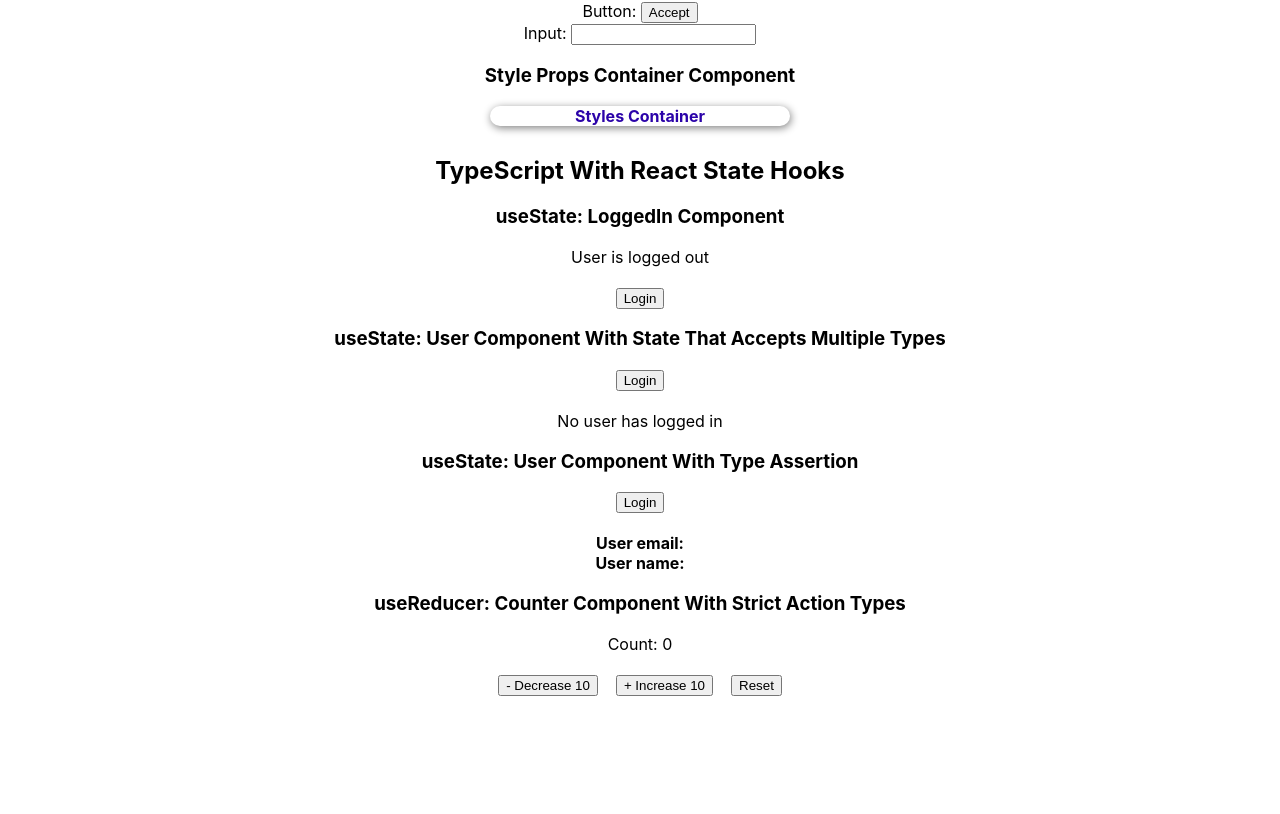
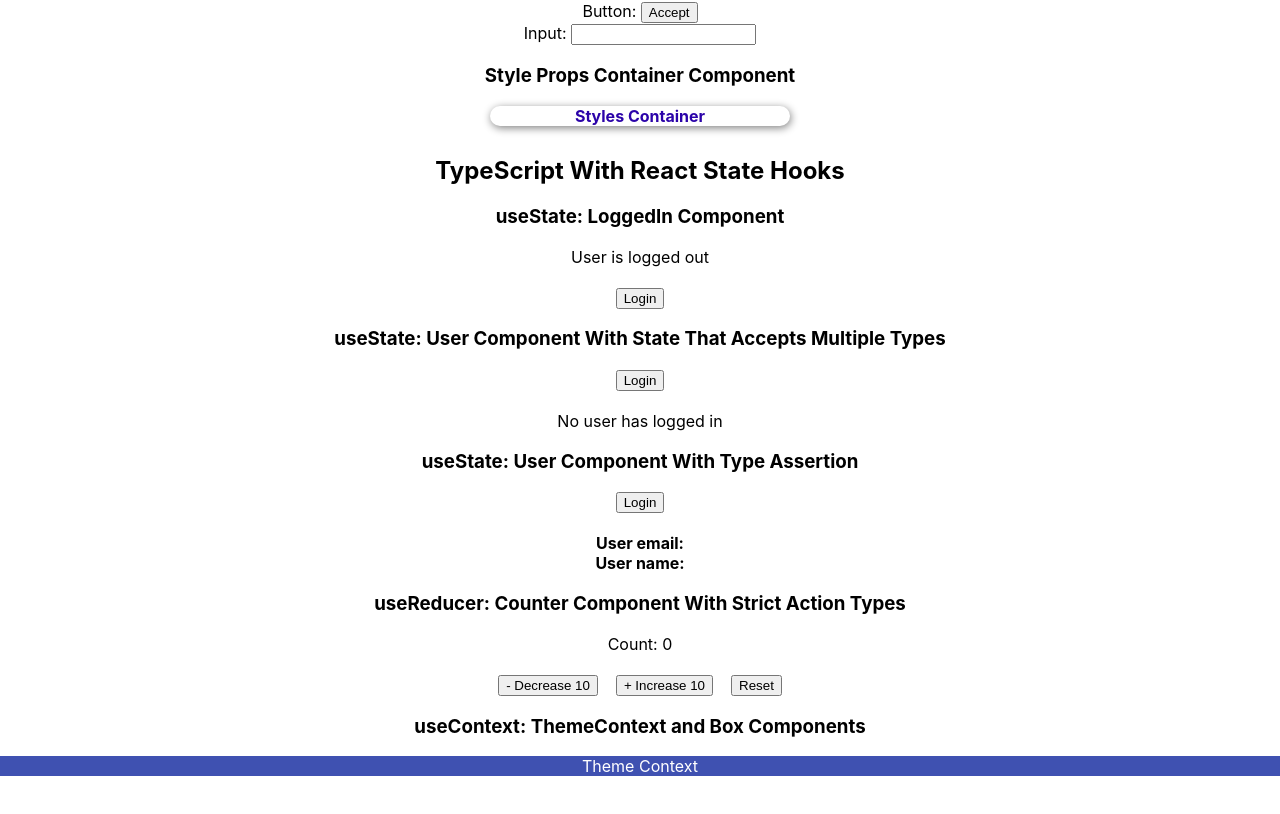
Before and after one commit to rodmor59/react-typescript-demo, a React (Create React App) app: page / in a window 1280 px wide. Shown: the part 782-1596 px from the top of the page. Before the commit the page ends 1528 px from the top, so only its background shows below. Built offline with nearby package versions, Linux system fonts and the light colour scheme; the HTML template or start-up script is replaced by a standard one.

Commit message:
Add Demo Context Hook

```diff
--- a/src/App.tsx
+++ b/src/App.tsx
@@ -1,4 +1,5 @@
 import './App.css';
+import DemoTypeScriptContextHook from './components/DemoTypeScriptContextHook';
 import DemoTypeScriptProps from './components/DemoTypeScriptProps';
 import DemoTypeScriptStateHooks from './components/DemoTypeScriptStateHooks';
 
@@ -7,6 +8,7 @@
         <h1>React TypeScript Demo</h1>
         <DemoTypeScriptProps />
         <DemoTypeScriptStateHooks />
+        <DemoTypeScriptContextHook />
     </div>
 }
 
--- /dev/null
+++ b/src/components/DemoTypeScriptContextHook.tsx
@@ -0,0 +1,11 @@
+import Box from "./context/Box";
+import { ThemeContextProvider } from "./context/ThemeContext";
+
+export default function DemoTypeScriptContextHook () {
+    return <div>
+        <h3>useContext: ThemeContext and Box Components</h3>
+        <ThemeContextProvider>
+            <Box />
+        </ThemeContextProvider>
+    </div>
+}
--- /dev/null
+++ b/src/components/context/Box.tsx
@@ -0,0 +1,15 @@
+import { useContext } from "react"
+import { ThemeContext } from "./ThemeContext"
+
+export default function Box () {
+    const theme = useContext(ThemeContext)
+
+    const style = {
+        backgroundColor: theme.primary.main,
+        color: theme.primary.text
+    }
+
+    return (
+        <div style={style}>Theme Context</div>
+    )
+}
--- /dev/null
+++ b/src/components/context/ThemeContext.tsx
@@ -0,0 +1,12 @@
+import { createContext } from "react"
+import { theme } from "./theme"
+
+type ThemeContextProviderProps = {
+    children: React.ReactNode
+}
+
+export const ThemeContext = createContext(theme)
+
+export function ThemeContextProvider({children}: ThemeContextProviderProps) {
+    return <ThemeContext.Provider value={theme}>{children}</ThemeContext.Provider>
+}
--- /dev/null
+++ b/src/components/context/theme.ts
@@ -0,0 +1,10 @@
+export const theme = {
+    primary: {
+        main: '#3f51b1',
+        text: '#fff'
+    },
+    secondary: {
+        main: '#f50057',
+        text: '#fff'
+    }
+}
```
